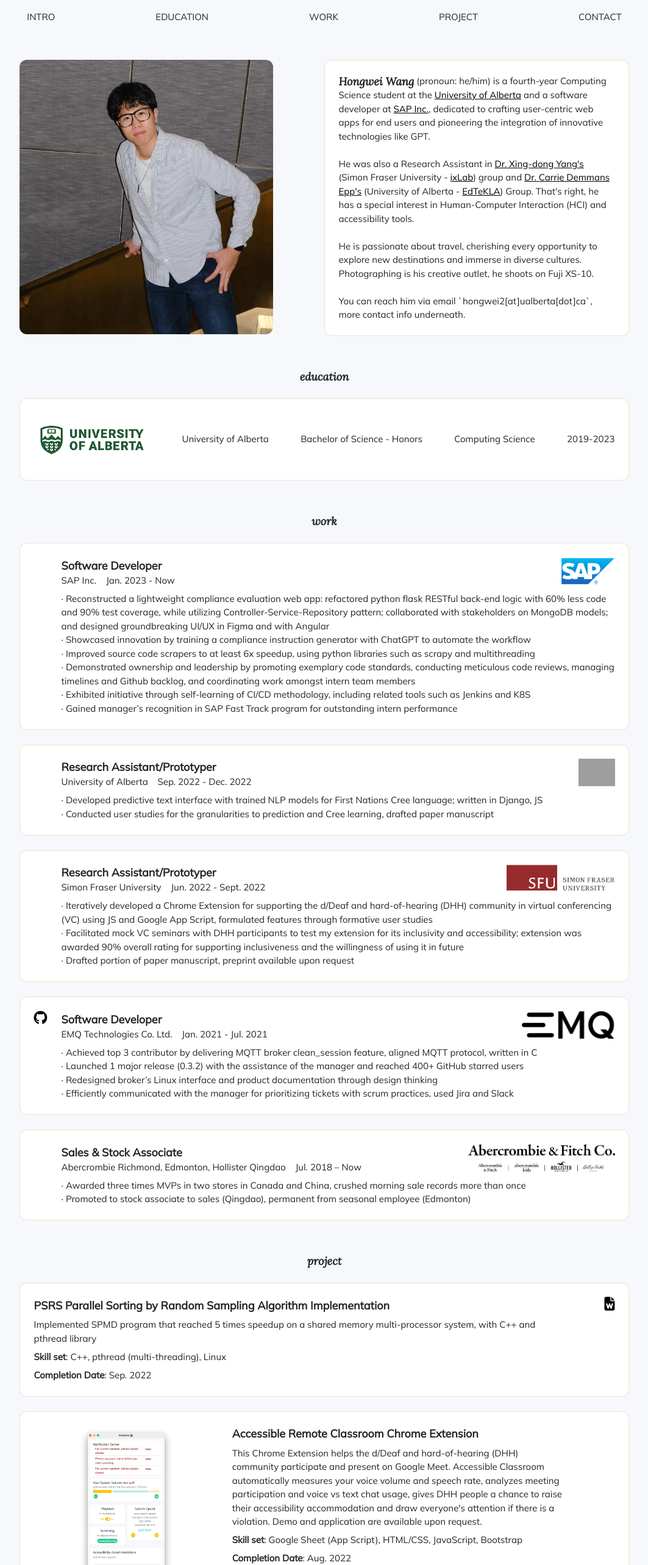
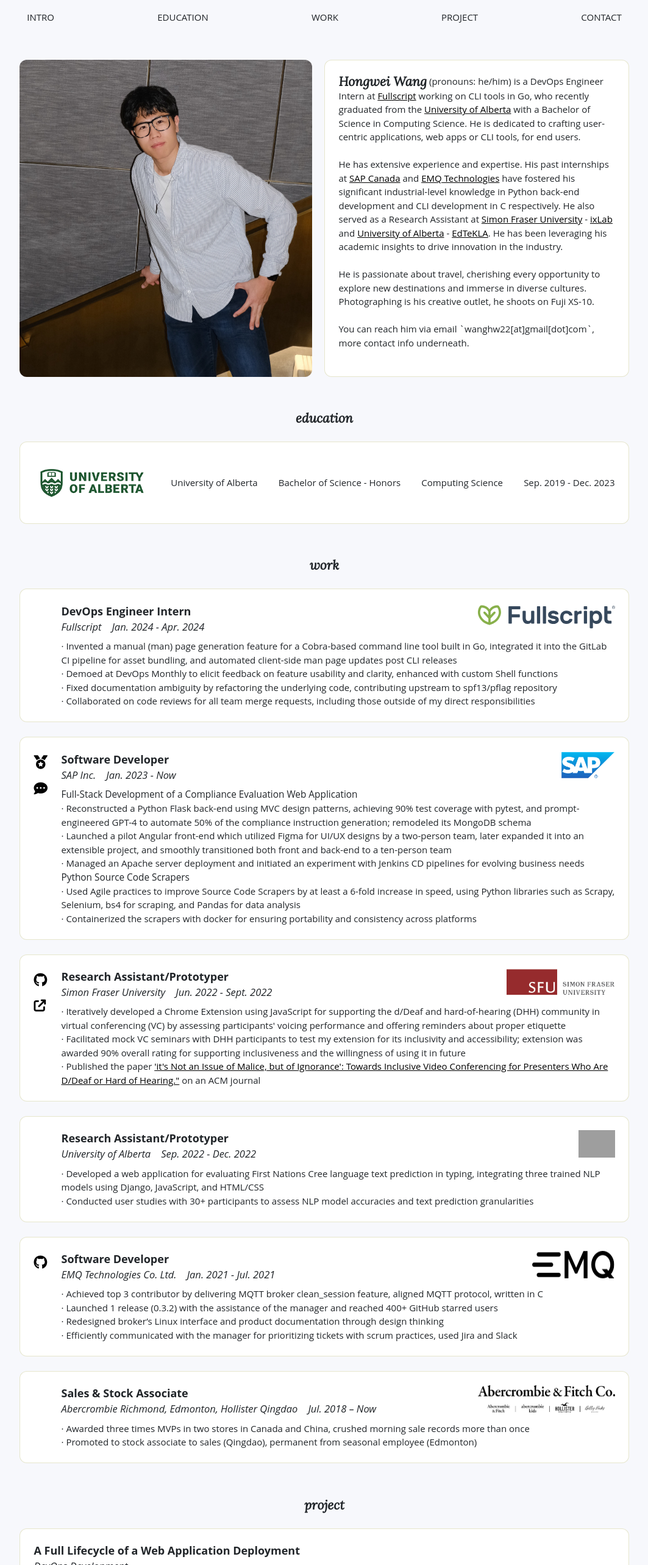
Before and after one commit to Hongwei-W/Hongwei-W.github.io, a React (Create React App) app: page / in a window 1280 px wide. Shown: the part 20-2586 px from the top of the page at 61% size, without its empty margins (108-1171 px from the left). Built offline with nearby package versions, Linux system fonts and the light colour scheme; grey boxes are pictures that could not be loaded; some icons are missing.

Commit message:
*NEW  [intro, content] format intro css, update content

```diff
--- a/src/App.js
+++ b/src/App.js
@@ -4,10 +4,12 @@
 
 import ualberta from "./static/img/ualberta_logo.png";
 import projectHomepage from "./static/img/project_homepage.png";
+import projectTicket from "./static/img/project_ticket.jpg";
 import projectAccessible from "./static/img/project_accessible.png";
 import projectSocial from "./static/img/project_social.png";
 import projectDental from "./static/img/project_dental.png";
 import projectHabit from "./static/img/project_habit.png";
+import jobFullscript from "./static/img/job_fullscript.svg";
 import jobSAP from "./static/img/job_SAP.png";
 import jobSFU from "./static/img/job_SFU.png";
 import jobEMQ from "./static/img/job_EMQ.png";
@@ -32,12 +34,33 @@
         "University of Alberta",
         "Bachelor of Science - Honors",
         "Computing Science",
-        "2019-2023",
+        "Sep. 2019 - Dec. 2023",
       ],
     },
   ]);
 
   const [projects, setProjects] = useState([
+    {
+      title: "A Full Lifecycle of a Web Application Deployment",
+      subtitle: "DevOps Development",
+      description: "Completed an end-to-end DevOps workflow through a course: configured a VPS and server TLS certificates using Ansible, and created GitLab CI/CD pipelines for Python application integration and deployment on Docker containers",
+      skillSet: "Ansible, AWS EC2, Dokcer, GitLab CI/CD, Python",
+      completionDate: "Work In Progress (updated: Mar. 2024)",
+    },
+    {
+      image: {
+        src: projectTicket,
+        alt: "a screenshot of the reward flight tickets from Pushover that are available for booking",
+      },
+      title: "Reward Flight Tickets Checker",
+      subtitle: "DevOps Development + API Client",
+      description: "Developed a Python API client and deployed it on Azure Function App for automatically fetching rewards tickets, dynamically analyzing against historical Blob Storage data and YAML specs, and pushing notifications via Pushover",
+      skillSet: "Python, Azure Function, Azure Blob Storage, Pushover",
+      github: {
+        title: "GitHub Repository of the API Client, available upon request",
+      },
+      completionDate: "Jan. 2024",
+    },
     // {
     //   image: {
     //     src: projectHomepage,
@@ -55,31 +78,32 @@
     //   },
     //   completionDate: "Constantly Updating",
     // },
-    {
-      title:
-        "PSRS Parallel Sorting by Random Sampling Algorithm Implementation",
-      description:
-        "Implemented SPMD program that reached 5 times speedup on a shared memory multi-processor system, with C++ and pthread library",
-      word: {
-        url: "https://drive.google.com/file/d/1RyFB7Fn5Uoo6dcg9H9EfRiWwP61RPPxQ/view?usp=sharing",
-        title: "Implementation Report",
-      },
-      skillSet: "C++, pthread (multi-threading), Linux",
-      completionDate: "Sep. 2022",
-    },
+    // {
+    //   title:
+    //     "PSRS Parallel Sorting by Random Sampling Algorithm Implementation",
+    //   description:
+    //     "Implemented SPMD program that reached 5 times speedup on a shared memory multi-processor system, with C++ and pthread library",
+    //   word: {
+    //     url: "https://drive.google.com/file/d/1RyFB7Fn5Uoo6dcg9H9EfRiWwP61RPPxQ/view?usp=sharing",
+    //     title: "Implementation Report",
+    //   },
+    //   skillSet: "C++, pthread (multi-threading), Linux",
+    //   completionDate: "Sep. 2022",
+    // },
     {
       image: {
         src: projectAccessible,
         alt: "the accessible remote classroom chrome extension dashboard, it display my current speaking volume and my speech rate; it also has some feedback from the meeting participants",
       },
       title: "Accessible Remote Classroom Chrome Extension",
+      subtitle: "Fullstack Development",
       description:
         "This Chrome Extension helps the d/Deaf and hard-of-hearing (DHH) community participate and present on Google Meet. Accessible Classroom automatically measures your voice volume and speech rate, analyzes meeting participation and voice vs text chat usage, gives DHH people a chance to raise their accessibility accommodation and draw everyone's attention if there is a violation. Demo and application are available upon request.",
       skillSet: "Google Sheet (App Script), HTML/CSS, JavaScript, Bootstrap",
-      // github: {
-      //   url: "https://github.com/Hongwei-W/accessible_classroom",
-      //   title: "GitHub",
-      // },
+      github: {
+        url: "https://github.com/Hongwei-W/accessible_classroom",
+        title: "GitHub Repository of the Chrome Extension",
+      },
       completionDate: "Aug. 2022",
     },
     {
@@ -88,6 +112,7 @@
         alt: "Happy Tree Friends, a distributed social application dashboard, it shows a post from a foreign node",
       },
       title: "Happy Tree Friends -- A Distributed Social App",
+      subtitle: "Fullstack Development",
       description:
         "Imagine this: a web app that you can write post, share to your friend(s), follow other, and most importantly, connect external of web app like this. You never stuck in one, closed ecosystem, instead, you are freely connect other people from other web app on our app without switching apps and remembering accounts. Thanks to our separation of front and backend, even you can connect our web app easily. ",
       skillSet: "Django, Heroku, Bootstrap, HTML/CSS, JavaScript (AJAX)",
@@ -106,6 +131,7 @@
         alt: "a small chat window overlay on the dash board of dental check app where the patient (user) is chatting with his doctor",
       },
       title: "Dental Check -- A Human-Centered Software Prototype",
+      subtitle: "UI/UX Design",
       description:
         "With Dental Check, dentists can track patients' records on an iPad. After dentists fill out periodontal charts, the system automatically builds an interactive 3D model of the patient's teeth. Build-in AI analyzer finds out lesions that are worth noticing and marks with colors. Dentists can interact with the model and edit these marks, they can also compare one patient's previous records by layering one on top of the others. Patients can also track their dentistry visits by creating their accounts and seeing their model on the dentists' permit.",
       skillSet: "Figma, Human-Centered Design, Usability Research",
@@ -129,6 +155,7 @@
         alt: "a screenshot showing that an Android App is being designed, the Android Studio app is opened and a mock phone is layer on top of Android Studio",
       },
       title: "Habit Tracker -- An Android App",
+      subtitle: "Android App Development",
       description:
         "Habit Tracker is an app that allows users to write a habit, set a goal, and track its progress. It also allows users to see others' habits with the owner's permission. Habit Tracker integrates Google Map APIs and can store photos so that you can recall your completion vividly. ",
       skillSet: "Java, OOP Principles, Android Studio, UI/Unit Testing",
@@ -142,19 +169,69 @@
   const [jobs, setJobs] = useState([
     {
       image: {
+        src: jobFullscript,
+        alt: "Fullscript logo, the logo is a fullscript's green leaf and the company name is on the right",
+      },
+      title: "DevOps Engineer Intern",
+      description:
+        "· Invented a manual (man) page generation feature for a Cobra-based command line tool built in Go, integrated it into the GitLab CI pipeline for asset bundling, and automated client-side man page updates post CLI releases\n" +
+        "· Demoed at DevOps Monthly to elicit feedback on feature usability and clarity, enhanced with custom Shell functions\n" +
+        "· Fixed documentation ambiguity by refactoring the underlying code, contributing upstream to spf13/pflag repository\n" +
+        "· Collaborated on code reviews for all team merge requests, including those outside of my direct responsibilities",
+      company: "Fullscript",
+      interval: "Jan. 2024 - Apr. 2024",
+    },
+    {
+      image: {
         src: jobSAP,
         alt: "SAP Inc. logo, the logo has a background color of blue with three letter 's', 'a', 'p' in the middle",
       },
       title: "Software Developer",
-      description:
-        "· Reconstructed a lightweight compliance evaluation web app: refactored python flask RESTful back-end logic with 60% less code and 90% test coverage, while utilizing Controller-Service-Repository pattern; collaborated with stakeholders on MongoDB models; and designed groundbreaking UI/UX in Figma and with Angular\n" +
-        "· Showcased innovation by training a compliance instruction generator with ChatGPT to automate the workflow\n" +
-        "· Improved source code scrapers to at least 6x speedup, using python libraries such as scrapy and multithreading\n" +
-        "· Demonstrated ownership and leadership by promoting exemplary code standards, conducting meticulous code reviews, managing timelines and Github backlog, and coordinating work amongst intern team members\n" +
-        "· Exhibited initiative through self-learning of CI/CD methodology, including related tools such as Jenkins and K8S\n" +
-        "· Gained manager’s recognition in SAP Fast Track program for outstanding intern performance",
+      description:(
+      <>
+        <span style={{ fontSize: '1.025rem' }}>Full-Stack Development of a Compliance Evaluation Web Application</span><br />
+        · Reconstructed a Python Flask back-end using MVC design patterns, achieving 90% test coverage with pytest, and prompt-engineered GPT-4 to automate 50% of the compliance instruction generation; remodeled its MongoDB schema<br />
+        · Launched a pilot Angular front-end which utilized Figma for UI/UX designs by a two-person team, later expanded it into an extensible project, and smoothly transitioned both front and back-end to a ten-person team<br />
+        · Managed an Apache server deployment and initiated an experiment with Jenkins CD pipelines for evolving business needs<br />
+        <span style={{ fontSize: '1.025rem' }}>Python Source Code Scrapers</span><br />
+        · Used Agile practices to improve Source Code Scrapers by at least a 6-fold increase in speed, using Python libraries such as Scrapy, Selenium, bs4 for scraping, and Pandas for data analysis<br />
+        · Containerized the scrapers with docker for ensuring portability and consistency across platforms<br />
+      </>
+      ),
       company: "SAP Inc.",
       interval: "Jan. 2023 - Now",
+      medal: {
+        url: "https://www.credly.com/badges/3fe6e4dc-6784-4fbc-921e-63dc3dbbb735/linked_in_profile",
+        title: "SAP FastTrack winner for outstanding performance, recognized by the manager",
+      },
+      comment: {
+        url: "https://www.linkedin.com/in/hongwei-wang/#recommendations",
+        title: "Recommendations from my manager and supervisor",
+      }
+    },
+    {
+      image: {
+        src: jobSFU,
+        alt: "Simon Fraser University school logo, short hand 'SFU' on the top within a red box, school full name at the buttom",
+      },
+      title: "Research Assistant/Prototyper",
+      description: (
+        <>
+          · Iteratively developed a Chrome Extension using JavaScript for supporting the d/Deaf and hard-of-hearing (DHH) community in virtual conferencing (VC) by assessing participants' voicing performance and offering reminders about proper etiquette<br />
+          · Facilitated mock VC seminars with DHH participants to test my extension for its inclusivity and accessibility; extension was awarded 90% overall rating for supporting inclusiveness and the willingness of using it in future<br />
+          · Published the paper <a href="https://dl.acm.org/doi/10.1145/3610901">'it's Not an Issue of Malice, but of Ignorance': Towards Inclusive Video Conferencing for Presenters Who Are D/Deaf or Hard of Hearing."</a> on an ACM journal
+        </>
+      ),
+      company: "Simon Fraser University",
+      interval: "Jun. 2022 - Sept. 2022",
+      github: {
+        url: "https://github.com/Hongwei-W/accessible_classroom",
+        title: "GitHub Repository of the Chrome Extension",
+      },
+      external: {
+        url: "https://dl.acm.org/doi/10.1145/3610901",
+        title: "Published Paper",
+      }
     },
     {
       image: {
@@ -163,27 +240,10 @@
       },
       title: "Research Assistant/Prototyper",
       description:
-        "· Developed predictive text interface with trained NLP models for First Nations Cree language; written in Django, JS\n" +
-        "· Conducted user studies for the granularities to prediction and Cree learning, drafted paper manuscript",
+        "· Developed a web application for evaluating First Nations Cree language text prediction in typing, integrating three trained NLP models using Django, JavaScript, and HTML/CSS\n" +
+        "· Conducted user studies with 30+ participants to assess NLP model accuracies and text prediction granularities",
       company: "University of Alberta",
       interval: "Sep. 2022 - Dec. 2022",
-    },
-    {
-      image: {
-        src: jobSFU,
-        alt: "Simon Fraser University school logo, short hand 'SFU' on the top within a red box, school full name at the buttom",
-      },
-      title: "Research Assistant/Prototyper",
-      description:
-        "· Iteratively developed a Chrome Extension for supporting the d/Deaf and hard-of-hearing (DHH) community in virtual conferencing (VC) using JS and Google App Script, formulated features through formative user studies\n" +
-        "· Facilitated mock VC seminars with DHH participants to test my extension for its inclusivity and accessibility; extension was awarded 90% overall rating for supporting inclusiveness and the willingness of using it in future\n" +
-        "· Drafted portion of paper manuscript, preprint available upon request",
-      company: "Simon Fraser University",
-      interval: "Jun. 2022 - Sept. 2022",
-      // github: {
-      //   // url: "https://github.com/Hongwei-W/accessible_classroom",
-      //   title: "GitHub (coming soon)",
-      // },
     },
     {
       image: {
@@ -193,7 +253,7 @@
       title: "Software Developer",
       description:
         "· Achieved top 3 contributor by delivering MQTT broker clean_session feature, aligned MQTT protocol, written in C\n" +
-        "· Launched 1 major release (0.3.2) with the assistance of the manager and reached 400+ GitHub starred users\n" +
+        "· Launched 1 release (0.3.2) with the assistance of the manager and reached 400+ GitHub starred users\n" +
         "· Redesigned broker’s Linux interface and product documentation through design thinking\n" +
         "· Efficiently communicated with the manager for prioritizing tickets with scrum practices, used Jira and Slack",
       company: "EMQ Technologies Co. Ltd.",
@@ -219,17 +279,17 @@
 
   const [contact, setContact] = useState([
     {
-      email: "hongwei2[at]ualberta[dot]ca",
+      email: "wanghw22[at]gmail[dot]com",
       linkedIn: "https://www.linkedin.com/in/hongwei-wang/",
       github: "https://github.com/hongwei-W/",
       leetcode: "https://leetcode.com/wanghw22/",
       resume:
-        "https://drive.google.com/file/d/19pgRCTvxd2erg2PaHiKbZv62RHZglQ0-/view?usp=sharing",
+        "https://drive.google.com/file/d/1-kQHkBIH6_kIEqco2ft0bQcOSlC__2g0/view?usp=sharing",
     },
   ]);
 
   const [copyright, setCopyright] = useState({
-    msg: "© 2023 Hongwei Wang All right reserved",
+    msg: "© 2024 Hongwei Wang All right reserved",
   });
 
   return (
--- a/src/components/Intro.js
+++ b/src/components/Intro.js
@@ -11,26 +11,15 @@
       </div>
       <div className="intro section">
         <span>
-          <span className="t3">Hongwei Wang</span> (pronoun: he/him) is a
-          fourth-year Computing Science student at the{" "}
-          <a href="https://www.ualberta.ca/index.html">University of Alberta</a>{" "}
-          and a software developer at{" "}
-          <a href="https://www.sap.com/index.html">SAP Inc.</a>, dedicated to
-          crafting user-centric web apps for end users and pioneering the
-          integration of innovative technologies like GPT.
+          <span className="t3">Hongwei Wang</span> (pronouns: he/him) is a DevOps Engineer Intern at{" "}
+          <a href="https://fullscript.com/">Fullscript</a> working on CLI tools in Go, who recently graduated from the{" "}
+          <a href="https://www.ualberta.ca/index.html">University of Alberta</a>{" "} with a Bachelor of Science in Computing Science.
+          He is dedicated to crafting user-centric applications, web apps or CLI tools, for end users.
           <br />
           <br />
-          He was also a Research Assistant in{" "}
-          <a href="https://www.sfu.ca/~xingdong/">Dr. Xing-dong Yang's</a>{" "}
-          (Simon Fraser University -{" "}
-          <a href="https://ixlab.cs.sfu.ca/">ixLab</a>) group and{" "}
-          <a href="https://apps.ualberta.ca/directory/person/demmanse">
-            Dr. Carrie Demmans Epp's
-          </a>{" "}
-          (University of Alberta -{" "}
-          <a href="https://spaces.facsci.ualberta.ca/edtekla/">EdTeKLA</a>)
-          Group. That's right, he has a special interest in Human-Computer
-          Interaction (HCI) and accessibility tools.
+          He has extensive experience and expertise. His past internships at <a href="https://www.sap.com/canada/index.html">SAP Canada</a> and <a href="https://www.emqx.com/en">EMQ Technologies</a> have fostered his significant industrial-level knowledge in Python back-end development and CLI development in C respectively. He also served as a Research Assistant at <a href="https://www.sfu.ca/">Simon Fraser University</a>{" "} -{" "}
+          <a href="https://ixlab.cs.sfu.ca/">ixLab</a> and <a href="https://www.ualberta.ca/index.html">University of Alberta</a>{" "}-{" "}
+          <a href="https://spaces.facsci.ualberta.ca/edtekla/">EdTeKLA</a>. He has been leveraging his academic insights to drive innovation in the industry.
           <br />
           <br />
           He is passionate about travel, cherishing every opportunity to explore
@@ -38,7 +27,7 @@
           creative outlet, he shoots on Fuji XS-10.
           <br />
           <br />
-          You can reach him via email `hongwei2[at]ualberta[dot]ca`, more
+          You can reach him via email `wanghw22[at]gmail[dot]com`, more
           contact info underneath.
         </span>
       </div>
--- a/src/components/Job.js
+++ b/src/components/Job.js
@@ -11,6 +11,8 @@
   figma,
   word,
   slides,
+  medal,
+  comment
 }) => {
   return (
     <div className="Job list-item section flexbox-container">
@@ -69,13 +71,31 @@
             <i className="fa-solid fa-file-powerpoint"></i>
           </a>
         )}
+        {medal && (
+          <a
+            href={medal.url}
+            target="_blank"
+            title={medal.title ? medal.title : "Medal"}
+          >
+            <i className="fa-solid fa-medal"></i>
+          </a>
+        )}
+        {comment && (
+          <a
+            href={comment.url}
+            target="_blank"
+            title={comment.title ? comment.title : "Comment"}
+          >
+            <i className="fa-solid fa-comment-dots"></i>
+          </a>
+        )}
       </div>
       <div className="job">
         <div className=" job-description flexbox-container">
           <div className="job-header flexbox-container sub-list-item">
             <div className="text">
               <div className="t1">{title}</div>
-              <div className="">
+              <div className="t4">
                 <span className="company">{company}</span>
                 &nbsp;&nbsp;&nbsp;&nbsp;
                 <span className="interval">{interval}</span>
--- a/src/components/Jobs.js
+++ b/src/components/Jobs.js
@@ -18,6 +18,8 @@
           figma={job.figma}
           word={jobs.word}
           slides={jobs.slides}
+          medal={job.medal}
+          comment={job.comment}
         />
       ))}
     </div>
--- a/src/components/Project.js
+++ b/src/components/Project.js
@@ -1,6 +1,7 @@
 const Project = ({
   image,
   title,
+  subtitle,
   description,
   skillSet,
   github,
@@ -19,8 +20,8 @@
         </div>) }
         <div className={"project " + (image === undefined ? "col-11" : "col-7")}>
 
-
-              <div className="title t1 sub-list-item">{title}</div>
+              <div className="title t1">{title}</div>
+              <div className="subtitle t4 sub-list-item">{subtitle}</div>
               <div className="description sub-list-item">{description}</div>
               <div className="skill-set sub-list-item">
                 <span className="t2">Skill set</span>: {skillSet}
--- a/src/components/Projects.js
+++ b/src/components/Projects.js
@@ -8,6 +8,7 @@
           key={index}
           image={project.image}
           title={project.title}
+          subtitle={project.subtitle}
           description={project.description}
           completionDate={project.completionDate}
           skillSet={project.skillSet}
--- a/src/index.css
+++ b/src/index.css
@@ -4,7 +4,7 @@
 
 body {
     background-color: #F7F8FC;
-    font-family: 'Mulish';
+    font-family: 'Open Sans';
     display: flex;
     height: 100vh;
 }
@@ -120,10 +120,16 @@
 }
 
 .t3 {
-    font-size: 1.2rem;
+    font-size: 1.4rem;
     font-family: 'Lora';
     font-style: italic;
     font-weight: bold;
+}
+
+.t4 {
+    font-size: 1.1rem;
+    font-style: italic;
+    font-weight: medium;
 }
 
 a {
@@ -145,19 +151,27 @@
 }
 
 .Intro .image {
+    flex: 1;
     max-width: 50%;
-    max-height: 30rem;
     width: auto;
+    display: flex;
+    align-items: center;
+    justify-content: center;
 }
 
 .Intro img {
     max-height: 100%;
     max-width: 100%;
-    width: auto;
+    height: 100%;
+    width: 100%;
+    object-fit: cover;
     border-radius: 0.8rem;
 }
 
 .Intro .intro {
+    flex: 1;
+    display: flex;
+    flex-direction: column;
     max-width: 50%;
     line-height: 100px;
 }
@@ -195,7 +209,6 @@
     overflow: hidden;
 }
 
-
 .Projects .list-item:not(:last-child), .Jobs .list-item:not(:last-child) {
     margin-bottom: 1.6rem;
 }
@@ -210,6 +223,7 @@
 }
 
 .Project .project-link {
+    padding-top: 0.5rem;
     row-gap: 1.2rem;
     text-align: right;
 }
@@ -224,6 +238,8 @@
 }
 
 .Job .job-link {
+    padding-top: 0.5rem;
+    row-gap: 1.2rem;
     width: 3rem;
     flex-shrink: 0;
 }
@@ -234,11 +250,13 @@
 
 .Job .job-header .image {
     max-height: 3rem;
-    max-width: 25rem;
+    max-width: 15rem;
 }
 
 .Job .job-header img {
     max-height: 100%;
+    max-width: 100%;
+    height: auto;
 }
 
 .Contact {
```
Also changed, not shown: src/static/img/job_fullscript.svg (added), src/static/img/project_ticket.jpg (added).
